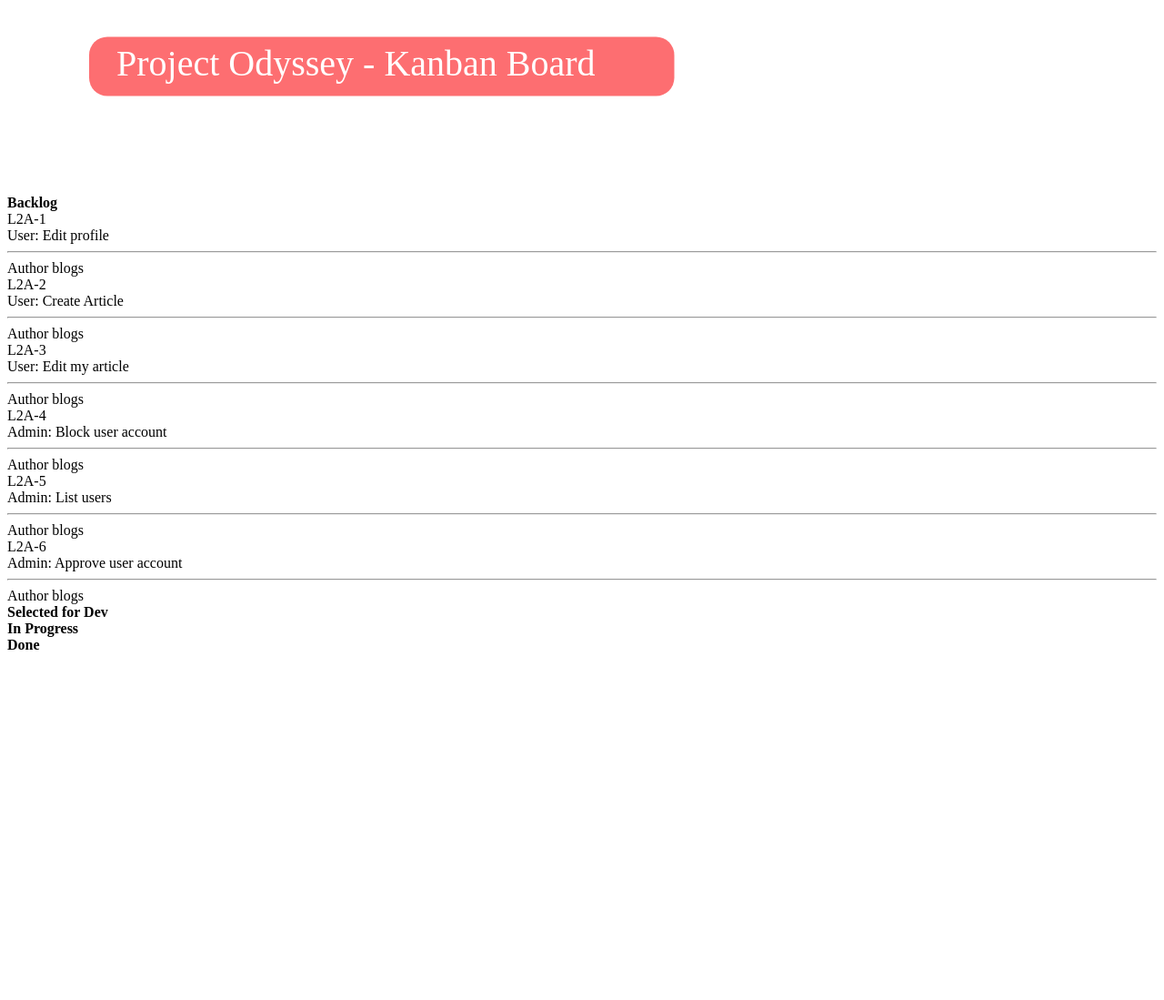
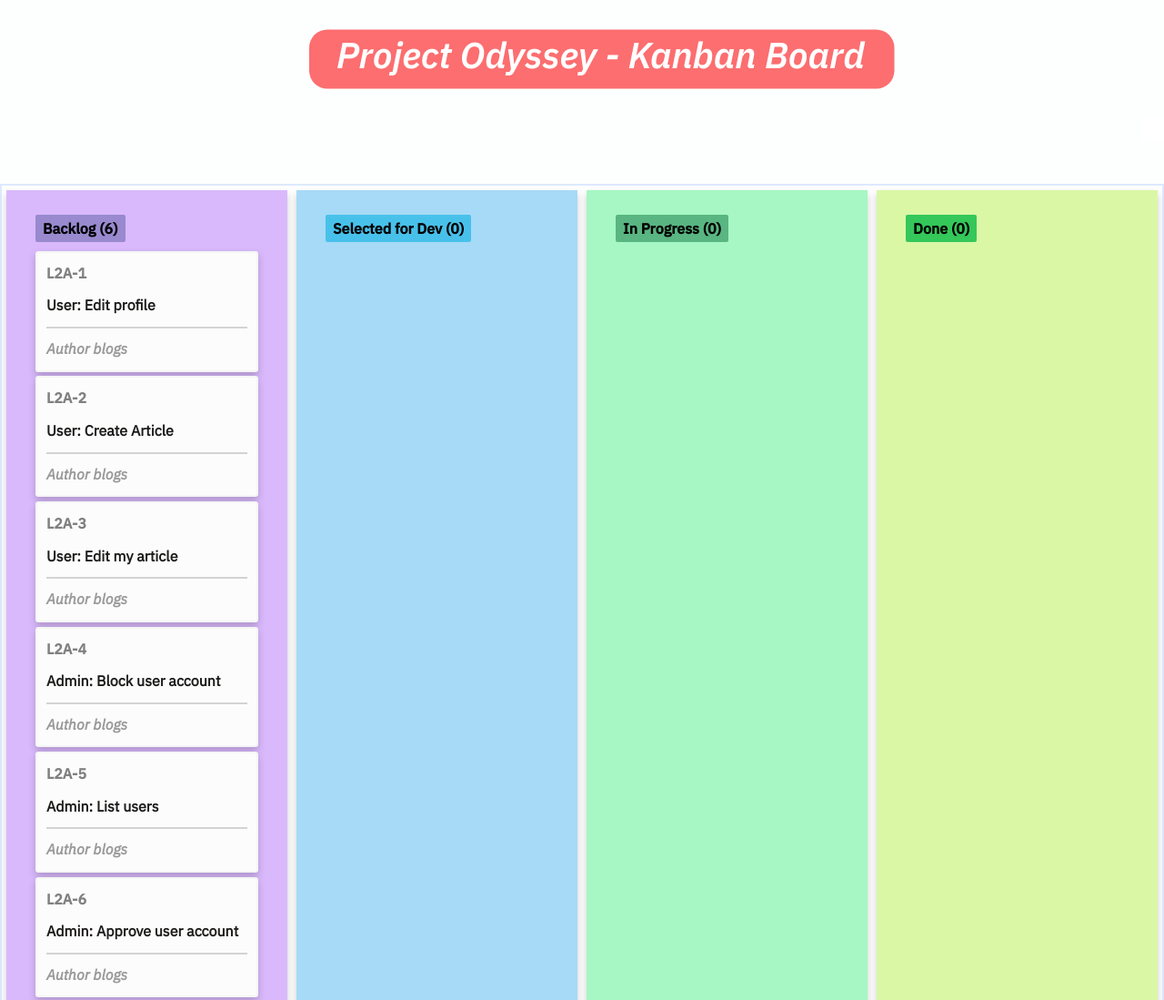
Before and after one commit to piverlc/kaban-board, a plain HTML site: page kaban-board.html in a window 1280 px wide. Shown: the top 1099 px of the page at 91% size. Before the commit the page ends 800 px from the top, so only its background shows below. Drawn offline with Linux system fonts and the light colour scheme.

Commit message:
Update kaban-board.html

```diff
--- a/kaban-board.html
+++ b/kaban-board.html
@@ -5,8 +5,8 @@
     <meta http-equiv="X-UA-Compatible" content="IE=edge" />
     <meta name="viewport" content="width=device-width, initial-scale=1.0" />
     <title>Kaban Board</title>
-    <link rel="stylesheet" href="taskboard.css" />
-    <script src="taskboard.js"></script>
+    <link rel="stylesheet" href="kaban-board.css" />
+    <script src="kaban-board.js"></script>
   </head>
   <body>
     <div class="main">
```
